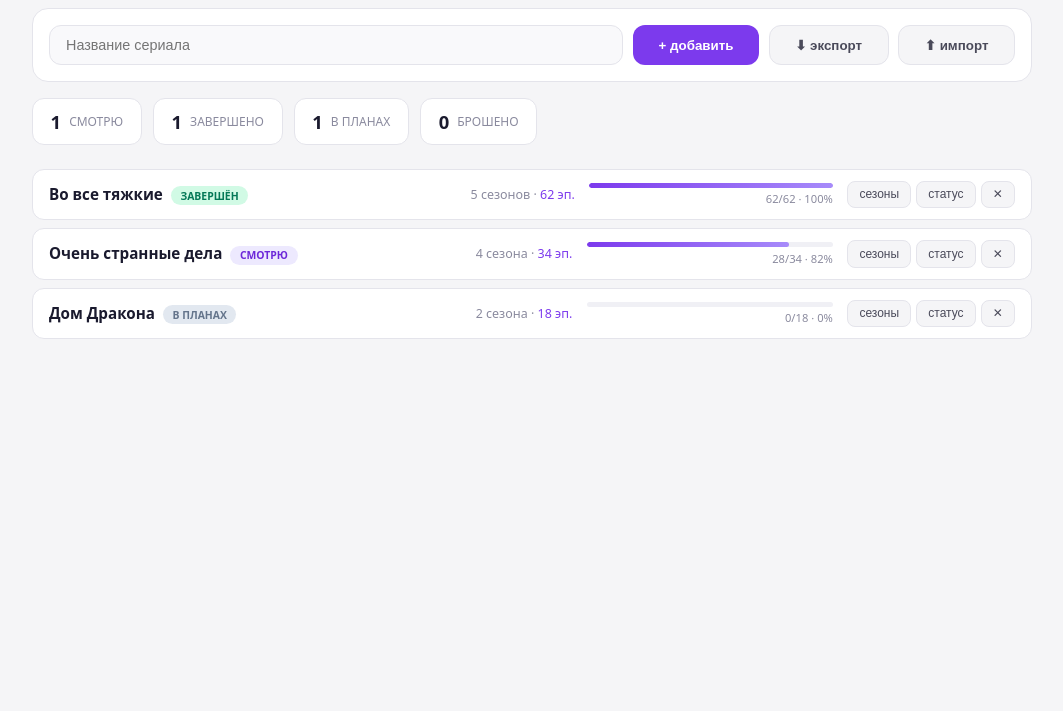
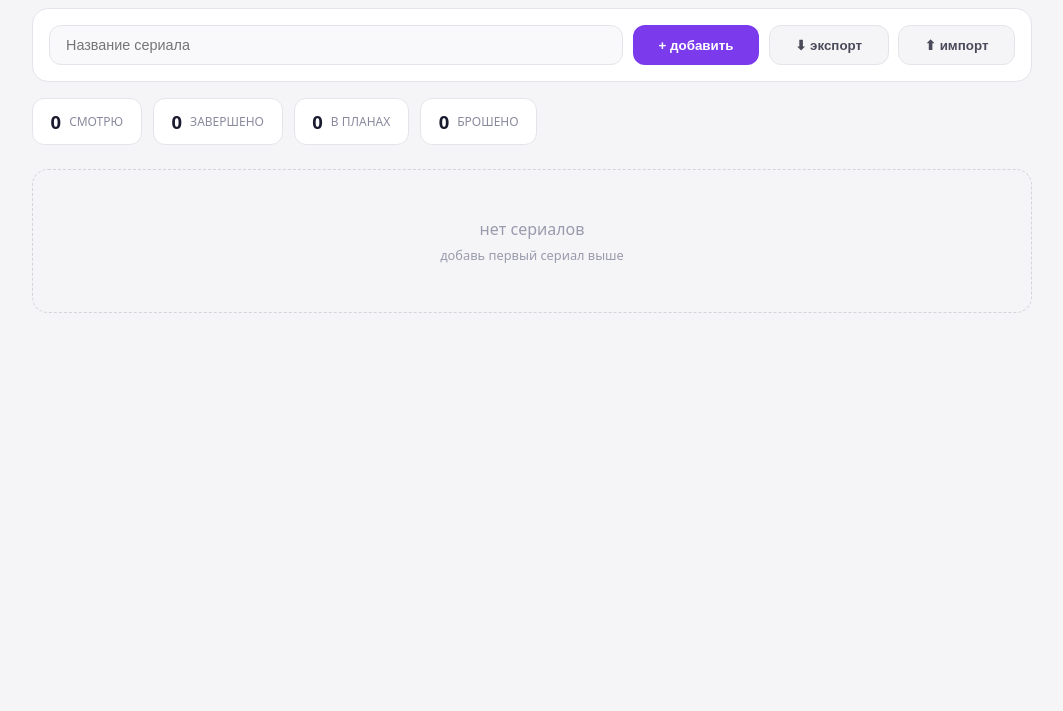
Before and after one commit to Ziberova/series-tracker, a plain HTML site: page index.html in a window 1280 px wide. Shown: the part 89-800 px from the top of the page, without its empty margins (108-1171 px from the left). Drawn offline with Linux system fonts and the light colour scheme.

Commit message:
Update index.html

```diff
--- a/index.html
+++ b/index.html
@@ -114,7 +114,7 @@ const modal=document.getElementById('seasonsModal'),modalTitle=document.getEleme
 const STATUSES={watching:{label:'смотрю',class:'watching'},completed:{label:'завершён',class:'completed'},planned:{label:'в планах',class:'planned'},dropped:{label:'брошен',class:'dropped'}};
 let series=[],expandedId=null,editingId=null,tempSeasons=[];
 
-const load=()=>{try{const r=localStorage.getItem(KEY);series=r?JSON.parse(r):[{id:'1',title:'Во все тяжкие',seasons:[{episodes:7,watched:7},{episodes:13,watched:13},{episodes:13,watched:13},{episodes:13,watched:13},{episodes:16,watched:16}],status:'completed'},{id:'2',title:'Очень странные дела',seasons:[{episodes:8,watched:8},{episodes:9,watched:9},{episodes:8,watched:8},{episodes:9,watched:3}],status:'watching'},{id:'3',title:'Дом Дракона',seasons:[{episodes:10,watched:0},{episodes:8,watched:0}],status:'planned'}]}catch(e){series=[]}};
+const load=()=>{try{const r=localStorage.getItem(KEY);series=r?JSON.parse(r):[]}catch(e){series=[]}};
 const save=()=>localStorage.setItem(KEY,JSON.stringify(series));
 const genId=()=>Date.now()+'-'+Math.random().toString(36).slice(2,8);
 const escapeHtml=t=>{const d=document.createElement('div');d.textContent=t;return d.innerHTML};
```
